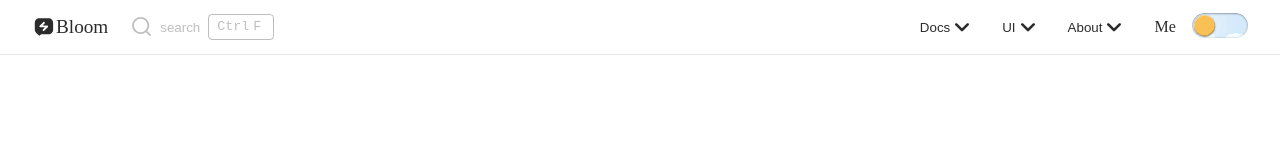
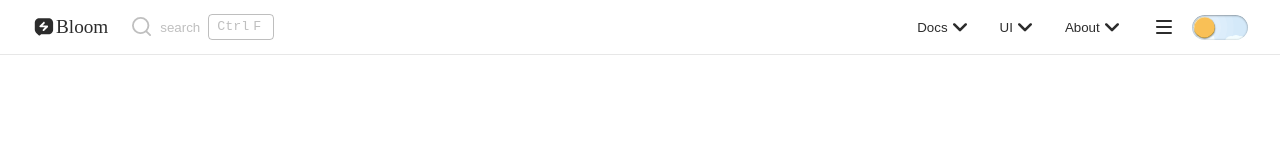
Before and after one commit to buaich/bloom-blog, a Vue app: page / in a window 1280 px wide. Shown: the top 160 px of the page. Built offline with nearby package versions, Linux system fonts and the light colour scheme.

Commit message:
fix：对重构导航栏进行修改，主要将菜单选项采用v-for动态生成

```diff
--- a/src/App.vue
+++ b/src/App.vue
@@ -5,9 +5,9 @@ import BlogNavbar from "./components/BlogNavbar.vue";
 <template>
   <div class="app">
     <BlogNavbar />
-    <div class="router-view-wrapper">
+    <main class="router-view-wrapper">
       <router-view name="default" />
-    </div>
+    </main>
   </div>
 </template>
 <style scoped></style>
--- a/src/assets/styles/layout.css
+++ b/src/assets/styles/layout.css
@@ -9,25 +9,29 @@
 :root{
   --font-size: 16px;
   --font-weight: 500;
+  --transtion-standard: 0.25s ease;
+
+  --border-rs: 4px;
+
   --font-clr-one: #2c2c2c;
   --font-clr-two: rgba(60, 60, 60, 0.33);
   --border-clr: rgba(60, 60, 60, 0.12);
   --background-clr: #ffffff;
-  --transtion-standard: 0.25s ease;
 }
 
 .dark{
   --font-clr-one: #ffffff;
   --font-clr-two: #ffffffb6;
   --border-clr: rgba(255, 255, 255, 0.12);
-  --background-clr: #2c2c2c;
+  --background-clr: #1a1a1a;
 
   transition: all 1s ease-out;
 }
 
 #app{
     width: 100%;
-    height: 100%;
+    height: 100vh;
+    background-color: var(--background-clr);
 }
 
 .router-view-wrapper{
--- a/src/components/BlogNavbar.vue
+++ b/src/components/BlogNavbar.vue
@@ -1,8 +1,18 @@
 <script setup lang="ts">
-import { onMounted, onUnmounted, ref, useTemplateRef } from "vue";
+import { computed, onMounted, onUnmounted, ref, useTemplateRef } from "vue";
 import ThemeButton from "./ThemeButton.vue";
 
-let menuGroups = ref<Array<string>>(["Docs", "UI", "About"]);
+const menuOptions = ref<Map<string, string[]>>(
+  new Map([
+    ["Docs", ["JavaScript", "Axios", "TypeScript"]],
+    ["UI", ["Form", "Button", "Block"]],
+    ["About", ["Me", "Github"]],
+  ]),
+); //菜单选项为下拉框
+const computedMenuOptions = computed(() =>
+  [...menuOptions.value.entries()].map(([key, value]) => ({ key, value })),
+);
+
 const keys = useTemplateRef<HTMLSpanElement>("keys"); //DOM元素
 /**
  * @description 搜索聚焦
@@ -62,7 +72,7 @@ onUnmounted(() => window.removeEventListener("keydown", focusSearchKeys));
                 p-id="2595"
               ></path>
             </svg>
-            <span>search</span></span
+            <span class="dosearch-button-text">search</span></span
           >
           <span tabindex="0" class="docsearch-button-keys" ref="keys">
             <kbd class="docsearch-button-key">Ctrl</kbd>
@@ -73,13 +83,13 @@ onUnmounted(() => window.removeEventListener("keydown", focusSearchKeys));
       <!-- 导航栏菜单 -->
       <div class="navbar-menu">
         <div
-          class="navbar-menu-group"
-          v-for="(group, index) in menuGroups"
-          :key="index"
+          class="navbar-menu-option"
+          v-for="menuOption in computedMenuOptions"
+          :key="menuOption.key"
         >
           <button class="dropdown-btn">
             <span class="dropdown-btn-text">
-              {{ group }}
+              {{ menuOption.key }}
               <svg
                 t="1774526541289"
                 class="dropdown-btn-logo"
@@ -97,9 +107,36 @@ onUnmounted(() => window.removeEventListener("keydown", focusSearchKeys));
               </svg>
             </span>
           </button>
+
+          <div class="dropdown-list">
+            <a
+              class="dropdown-list-item"
+              v-for="item in menuOption.value"
+              :key="item"
+              href="/"
+            >
+              {{ item }}
+            </a>
+          </div>
         </div>
 
-        <div class="navbar-menu-group">Me</div>
+        <div class="navbar-menu-option">
+          <button class="hamburger-btn">
+            <svg
+              t="1774573589496"
+              class="hamburger-btn-logo"
+              viewBox="0 0 1024 1024"
+              version="1.1"
+              xmlns="http://www.w3.org/2000/svg"
+              p-id="7980"
+            >
+              <path
+                d="M170.624 256c0-23.616 19.136-42.688 42.688-42.688h597.312a42.688 42.688 0 1 1 0 85.312H213.312A42.688 42.688 0 0 1 170.624 256z m0 256c0-23.552 19.072-42.688 42.688-42.688h597.312a42.688 42.688 0 1 1 0 85.376H213.312A42.688 42.688 0 0 1 170.624 512z m42.688 213.312a42.688 42.688 0 0 0 0 85.376h597.312a42.688 42.688 0 0 0 0-85.376H213.312z"
+                p-id="7981"
+              ></path>
+            </svg>
+          </button>
+        </div>
       </div>
 
       <div class="menu-theme">
@@ -116,6 +153,7 @@ onUnmounted(() => window.removeEventListener("keydown", focusSearchKeys));
   --menu-padding: 0em 2em;
 }
 .navbar {
+  position: relative;
   display: flex;
   align-items: center;
   height: var(--menu-h);
@@ -128,6 +166,12 @@ onUnmounted(() => window.removeEventListener("keydown", focusSearchKeys));
   font-weight: var(--font-weight);
   letter-spacing: normal;
   color: var(--font-clr-one);
+  transition: all var(--transtion-standard);
+}
+@media (min-width: 960px) {
+  .navbar {
+    position: fixed;
+  }
 }
 .site-title {
   height: var(--menu-h);
@@ -189,8 +233,7 @@ onUnmounted(() => window.removeEventListener("keydown", focusSearchKeys));
   border-radius: 4px;
   color: var(--font-clr-two);
 
-  transition: border-color var(--transtion-standard);
-  transition: color var(--transtion-standard);
+  transition: all var(--transtion-standard);
 }
 .docsearch-button-key {
   height: calc(var(--font-size) * 1.5);
@@ -204,13 +247,20 @@ onUnmounted(() => window.removeEventListener("keydown", focusSearchKeys));
   border-color: var(--font-clr-one);
   color: var(--font-clr-one);
 }
-
+.docsearch-button-keys:focus,
+.docsearch-button-keys:focus-visible {
+  color: var(--font-clr-one);
+  border: 1px solid var(--font-clr-one);
+}
 .navbar-menu {
   display: flex;
   align-items: center;
   justify-content: flex-end;
 }
-.navbar-menu-group {
+.navbar-menu-option {
+  position: relative;
+  display: flex;
+  align-items: center;
   padding: 0 var(--font-size);
 }
 .dropdown-btn {
@@ -220,6 +270,7 @@ onUnmounted(() => window.removeEventListener("keydown", focusSearchKeys));
   border: none;
   cursor: pointer;
   color: var(--font-clr-one);
+  transition: all var(--transtion-standard);
 }
 .dropdown-btn-text {
   display: flex;
@@ -233,10 +284,63 @@ onUnmounted(() => window.removeEventListener("keydown", focusSearchKeys));
   margin-left: calc(var(--font-size) / 4);
   transition: var(--transtion-standard);
 }
+.dropdown-list {
+  position: absolute;
+  top: 100%;
+  left: 0;
+  z-index: 100;
+
+  display: none;
+  flex-direction: column;
+
+  background-color: var(--background-clr);
+  padding: calc(var(--font-size) / 4) calc(var(--font-size));
+  border: 1px solid var(--border-clr);
+  border-radius: var(--border-rs);
+  box-shadow: 0 2px 8px rgba(0, 0, 0, 0.1);
+
+  transition: all var(--transtion-standard);
+}
+.dropdown-list-item {
+  color: var(--font-clr-one);
+  text-decoration: none;
+}
+
+.navbar-menu-option:hover .dropdown-list {
+  display: flex;
+}
 .dropdown-btn:hover {
   color: var(--font-clr-two);
 }
 .dropdown-btn:hover .dropdown-btn-logo {
   fill: var(--font-clr-two);
 }
+
+.hamburger-btn {
+  display: flex;
+  align-items: center;
+  background-color: transparent;
+  border: none;
+  cursor: pointer;
+}
+.hamburger-btn-logo {
+  fill: var(--font-clr-one);
+  width: calc(var(--font-size) * 1.5);
+  height: calc(var(--font-size) * 1.5);
+}
+
+@media (max-width: 800px) {
+  .dosearch-button-text {
+    display: none;
+  }
+
+  .dropdown-btn {
+    display: none;
+  }
+}
+
+.menu-theme {
+  display: flex;
+  align-items: center;
+}
 </style>
--- /dev/null
+++ b/src/pages/home/BlogHome.vue
@@ -0,0 +1,38 @@
+<script setup lang="ts" name="BlogHome">
+import { onMounted, useTemplateRef } from "vue";
+
+const canvasRef = useTemplateRef<HTMLCanvasElement>("canvas");
+
+function draw() {
+  const ctx = canvasRef.value?.getContext("2d");
+  if (!ctx) return;
+
+  ctx.strokeStyle = "black";
+  ctx.beginPath();
+  ctx.moveTo(100, 100);
+  ctx.lineTo(110, 110);
+  ctx.lineTo(120, 110);
+  ctx.lineTo(110, 110);
+  ctx.closePath();
+  ctx.stroke();
+}
+</script>
+
+<template>
+  <div class="container">
+    <canvas ref="canvas"></canvas>
+  </div>
+</template>
+
+<style scoped>
+.container {
+  display: flex;
+  width: 100%;
+  color: var(--font-clr-one);
+}
+
+canvas {
+  width: 100%;
+  height: 100%;
+}
+</style>
--- a/src/router/index.ts
+++ b/src/router/index.ts
@@ -7,6 +7,10 @@ import personRoutes from "./person.ts";
 const router = createRouter({
   history: createWebHistory(),
   routes: [
+    {
+      path: "/",
+      component: () => import("@/pages/home/BlogHome.vue"),
+    },
     { path: "/home", alias: "/house", redirect: "/" },
     ...authRoutes,
     ...docsRoutes,
```
